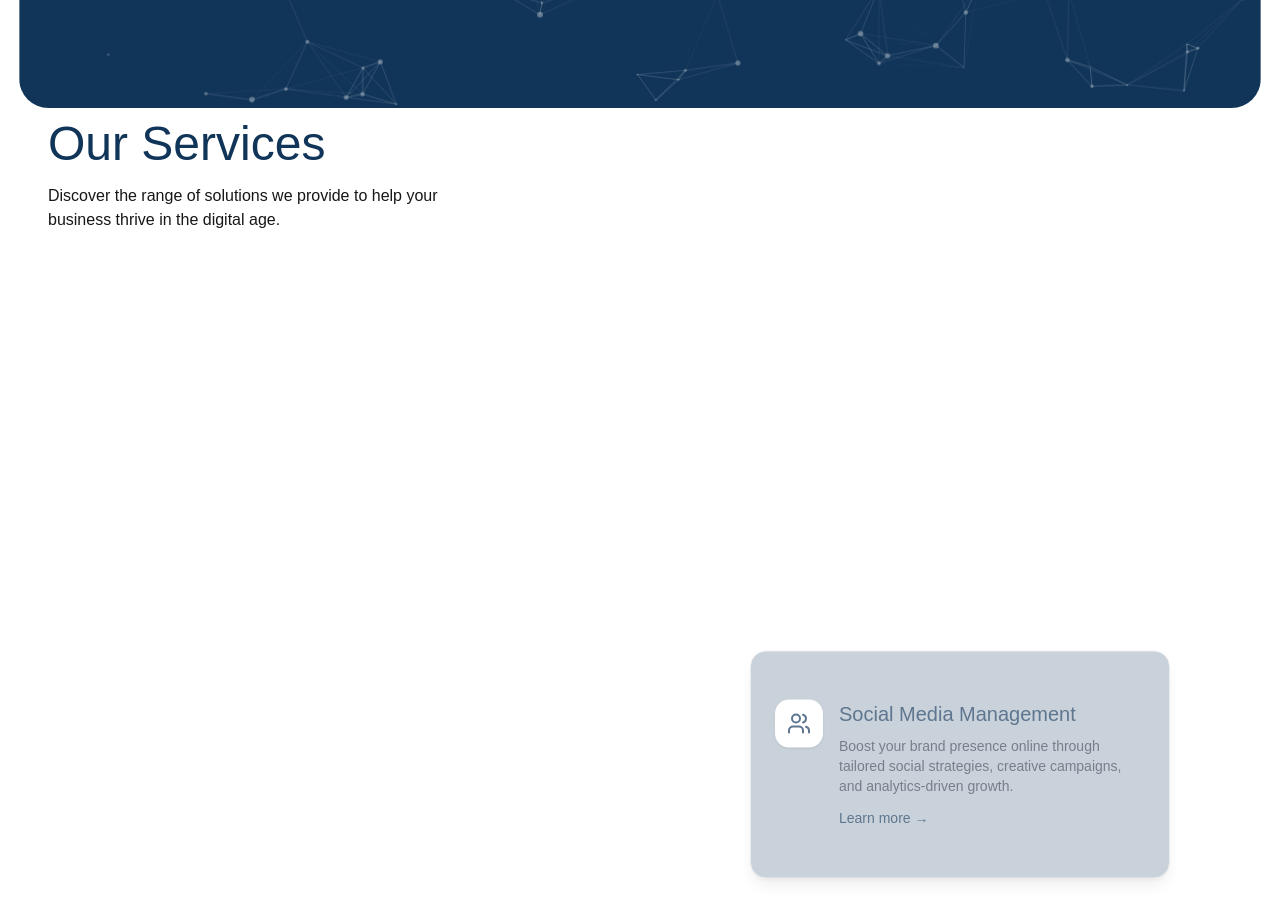
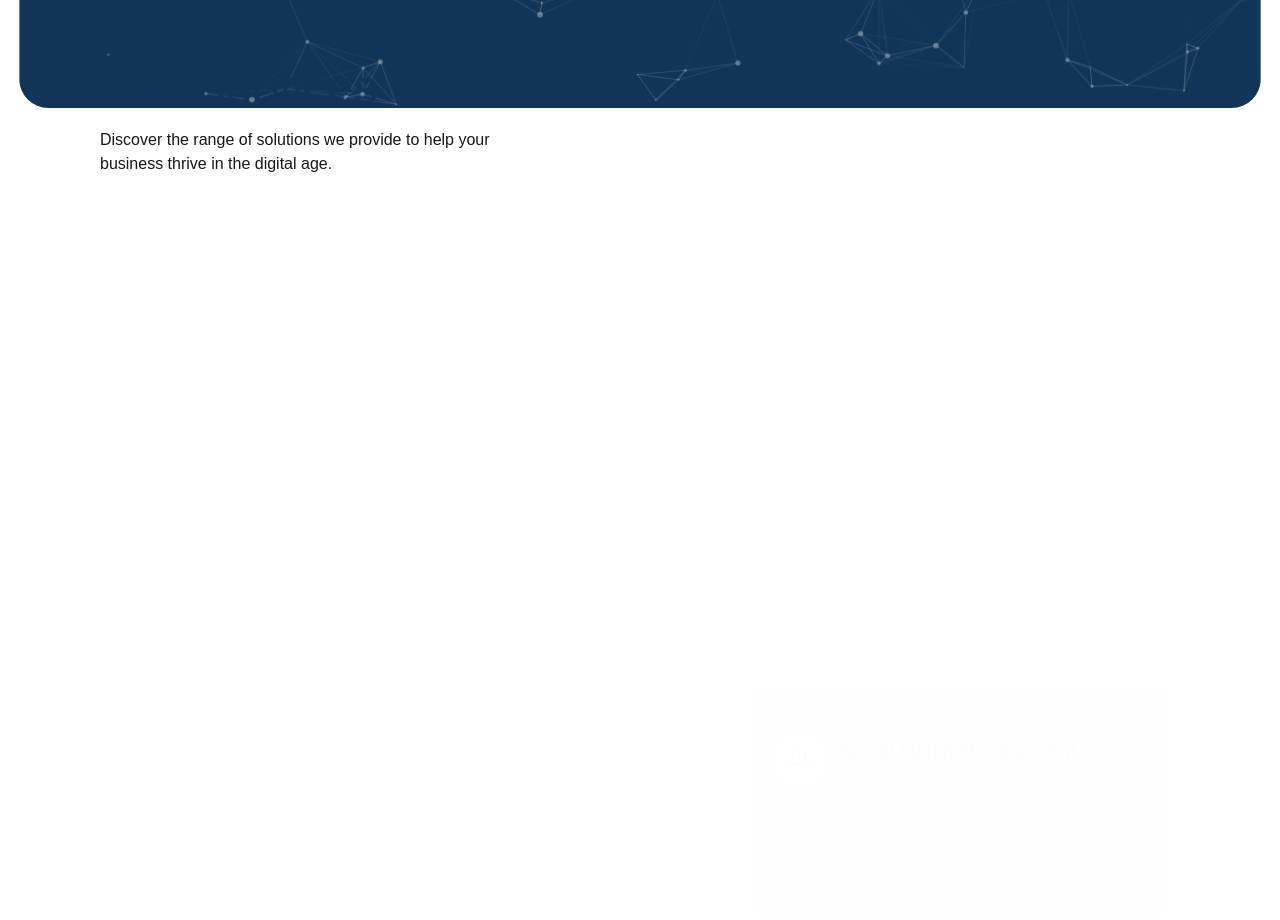
Before and after one commit to AndroSolutionsPersonal/Andro-Website, a Next.js app: page / in a window 1280 px wide. Shown: the part 680-1600 px from the top of the page. Built offline with nearby package versions, Linux system fonts and the light colour scheme.

Commit message:
much smoother a minor bug to be revover

```diff
--- a/components/Services.jsx
+++ b/components/Services.jsx
@@ -45,9 +45,9 @@ export default function ServicesSection() {
         offset: ["start end", "end start"],
     });
 
-    // Left heading: bottom -> center -> fade away after last card
-    const headingY = useTransform(scrollYProgress, [0, 0.15, 0.85, 1], ["100%", "0%", "0%", "50%"]);
-    const headingOpacity = useTransform(scrollYProgress, [0, 0.1, 0.9, 1], [0, 1, 1, 0]);
+    // Heading motion (left column)
+    const headingY = useTransform(scrollYProgress, [0, 0.2, 0.9, 1], ["100%", "0%", "0%", "50%"]);
+    const headingOpacity = useTransform(scrollYProgress, [0, 0.15, 0.95, 1], [0, 1, 1, 0]);
 
     return (
         <section ref={containerRef} className="relative flex min-h-[600vh] bg-white">
@@ -55,7 +55,7 @@ export default function ServicesSection() {
             <div className="w-1/2 relative">
                 <motion.div
                     style={{ y: headingY, opacity: headingOpacity }}
-                    className="sticky top-1/3 px-12 text-left z-10"
+                    className="sticky top-1/2 -translate-y-1/2 pl-[100px] text-left z-10"
                 >
                     <h2 className="text-5xl font-gilmer text-primary mb-4">Our Services</h2>
                     <p className="max-w-md text-secondary-foreground font-montserrat">
@@ -65,33 +65,46 @@ export default function ServicesSection() {
             </div>
 
             {/* Right column */}
-            <div className="w-1/2 relative flex justify-start">
-                <div className="relative h-[600vh] w-full">
+            <div className="w-1/2 relative">
+                <div className="relative h-[600vh]">
                     {services.map((service, index) => {
                         const total = services.length;
-                        const start = 0.2 + index / total * 0.6; // start after heading is centered
-                        const mid = start + 0.6 / total / 2;
-                        const end = start + 0.6 / total;
 
-                        // Cards: below -> center -> above
-                        const cardY = useTransform(scrollYProgress, [start, mid, end], ["100%", "0%", "-100%"]);
-                        const cardOpacity = useTransform(scrollYProgress, [start, mid, end], [0, 1, 0]);
+                        // Cards animate only after heading is centered
+                        const sectionStart = 0.2;
+                        const sectionEnd = 0.9;
+                        const slice = (sectionEnd - sectionStart) / total;
+
+                        const start = sectionStart + slice * index;
+                        const holdStart = start + slice * 0.25; // point when it reaches center
+                        const holdEnd = start + slice * 0.75; // hold in center
+                        const end = start + slice;
+
+                        // Y movement: bottom -> center -> hold -> top
+                        const cardY = useTransform(
+                            scrollYProgress,
+                            [start, holdStart, holdEnd, end],
+                            ["100%", "0%", "0%", "-100%"]
+                        );
+
+                        // Fade only when leaving top
+                        const cardOpacity = useTransform(
+                            scrollYProgress,
+                            [start, holdStart, holdEnd, end],
+                            [0, 1, 1, 0]
+                        );
 
                         return (
                             <motion.div
                                 key={index}
                                 style={{ y: cardY, opacity: cardOpacity }}
-                                className="sticky top-1/3"
+                                className="sticky top-1/2 -translate-y-1/2"
                             >
                                 <Card className="w-[420px] mx-auto bg-secondary shadow-lg rounded-2xl">
                                     <CardContent className="p-6 flex items-start space-x-4">
-                                        <div className="p-3 bg-white rounded-xl shadow">
-                                            {service.icon}
-                                        </div>
+                                        <div className="p-3 bg-white rounded-xl shadow">{service.icon}</div>
                                         <div>
-                                            <h3 className="text-xl font-gilmer text-primary">
-                                                {service.title}
-                                            </h3>
+                                            <h3 className="text-xl font-gilmer text-primary">{service.title}</h3>
                                             <p className="text-sm mt-2 text-gray-700 font-montserrat">
                                                 {service.description}
                                             </p>
```
